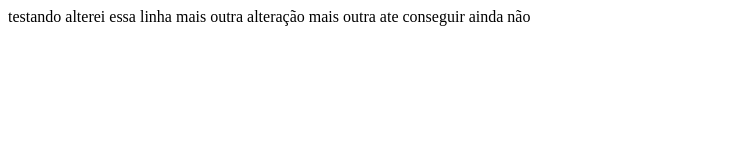
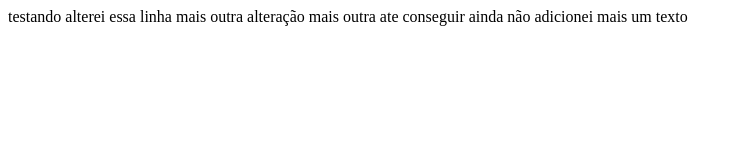
Before and after one commit to tmedeirosb/teste, a plain HTML site: page index.html in a window 1280 px wide. Shown: the whole page, without its empty margins (0-742 px from the left). Drawn offline with Linux system fonts and the light colour scheme.

Commit message:
mais uma modificação

```diff
--- a/index.html
+++ b/index.html
@@ -5,4 +5,6 @@
 	mais outra ate conseguir
 
 	ainda não
+
+	adicionei mais um texto
 </html>
```
